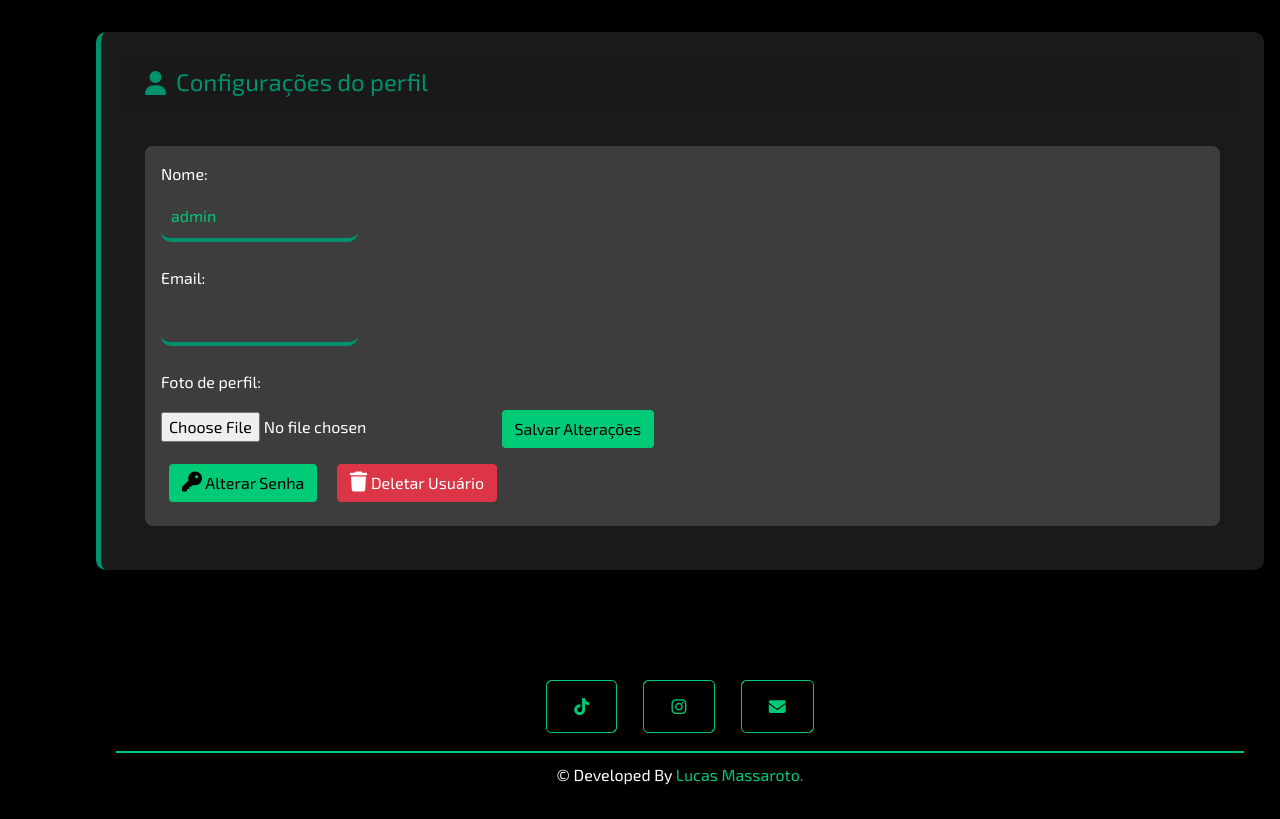
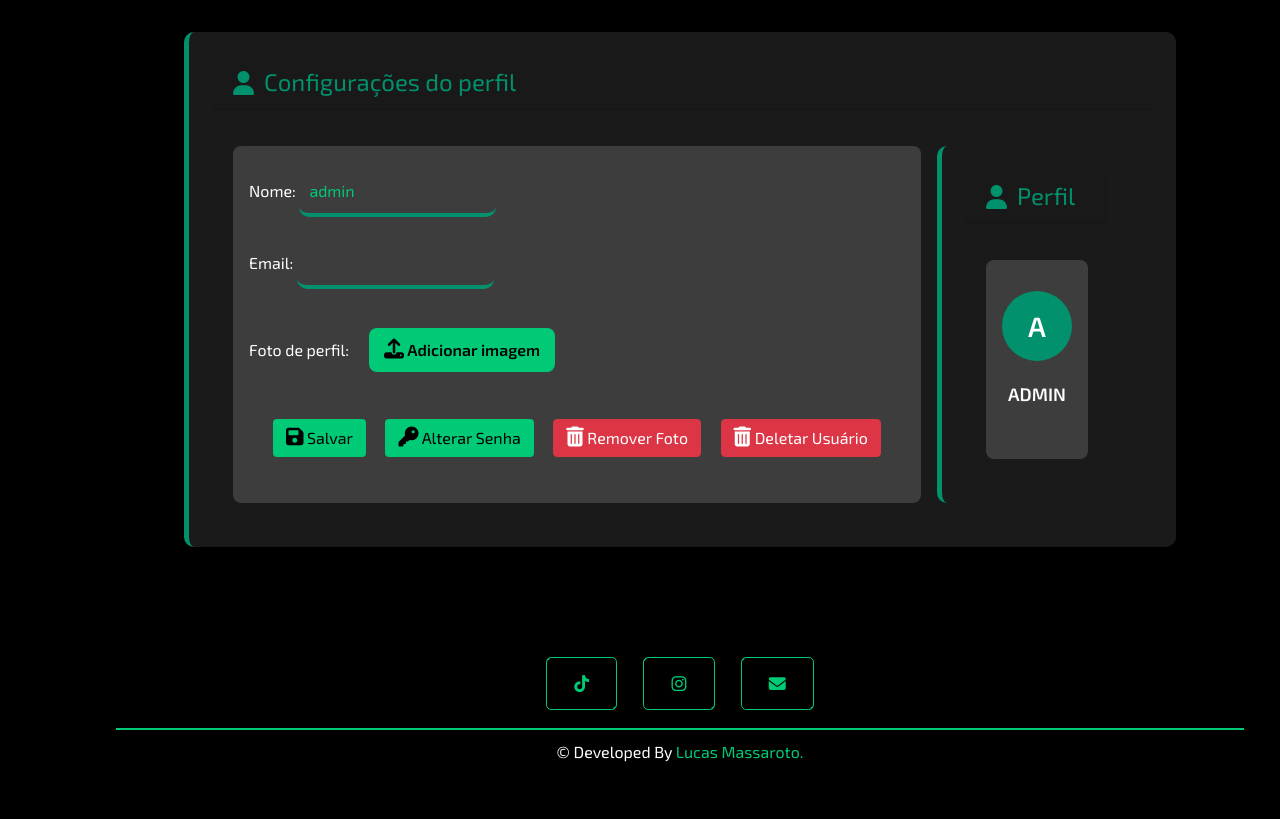
Before and after one commit to Lucasmassaroto1/ProjetoGazinCRUD, a PHP site: page /ProjetoGazinCRUD/admin/pages/perfil.php in a window 1280 px wide. Shown: the part 92-911 px from the top of the page. After the commit the page ends 854 px from the top, so only its background shows below. Run offline with PHP 8.4, Linux system fonts and the light colour scheme; a user stored in the database is signed in; data comes from the database, SQL or seed files in the repository; data that the repository does not hold is empty.

Commit message:
Finalizando foto de perfil

```diff
--- a/admin/component/delete_perfil.php
+++ b/admin/component/delete_perfil.php
@@ -6,6 +6,11 @@
     $usuario_id = $_SESSION['usuario_id'];
 
     try{
+        // Deleta todos os conteúdos criados pelo usuário
+        $sqlConteudo = "DELETE FROM conteudo WHERE criado_por = ?";
+        $stmtConteudo = $conexao->prepare($sqlConteudo);
+        $stmtConteudo->execute([$usuario_id]);
+
         //Deleta usuario logado
         $sql = "DELETE FROM usuarios WHERE id = ?";
         $stmt = $conexao->prepare($sql);
--- a/includes/cardsperfil.php
+++ b/includes/cardsperfil.php
@@ -1,3 +1,5 @@
+<link rel="stylesheet" href="<?= $base_url ?>public/src/style/inputperfil.css">
+<div class="alinhacard">
     <div class="grid-cards">
         <div class="card-status">
             <div class="card-header">
@@ -6,23 +8,80 @@
             </div>
             <div class="card-body">
                 <?= $mensagem ?>
+                <div class="activity-list" style="flex-direction: row;">
+                    <div class="activity-item">
+                        <div class="activity-content">
+                            <form method="post" enctype="multipart/form-data" action="../component/fotoperfil.php">
+                                <label>Nome:</label>
+                                <input type="text" name="nome" class="inputwelcome" value="<?= htmlspecialchars($_SESSION['usuario_nome']) ?>"><br><br>
+                                <label>Email:</label>
+                                <input type="email" name="email" class="inputwelcome" value="<?= htmlspecialchars($user['email']) ?>"><br><br>
+                                <div class="upload-area">
+                                    <label>Foto de perfil:</label>
+                                    <label for="foto" class="custom-upload-btn"><i class="fas fa-upload"></i> Adicionar imagem</label>
+                                    <input type="file" name="foto" id="foto" accept="image/*" onchange="loadPreview(this)">
+                                </div>
+                                <div class="activity-item">
+                                    <div class="activity-content">
+                                        <form method="post" enctype="multipart/form-data" action="../component/fotoperfil.php">
+                                            <button type="submit" class="btn btnhover"><i class="fas fa-floppy-disk"></i> Salvar</button>
+                                            <button onclick="window.location.href='../trocasenha.php'" type="button" class="btn btnhover"><i class="fas fa-key"></i> Alterar Senha</button>
+                                            <button type="submit" name="remover_foto" value="1" class="btn btn-danger"><i class="fas fa-trash-alt"></i> Remover Foto</button>
+                                            <button onclick="if(confirm('Tem certeza que deseja excluir seu perfil? Essa ação não pode ser desfeita.')){window.location.href='../component/delete_perfil.php';}" type="button" class="btn btn-danger"><i class="fas fa-trash-alt"></i> Deletar Usuário</button>
+                                        </form>
+                                    </div>
+                                </div>
+                            </form>
+                        </div>
+                    </div>
+
+                    <!-- ============== INICIO PERFIL ============== -->
+                    <div class="card-status">
+                        <div class="card-header">
+                            <i class="fas fa-user"></i>
+                            <h2>Perfil</h2>
+                        </div>
+                        <div class="card-body">
                             <div class="activity-list">
                                 <div class="activity-item">
                                     <div class="activity-content">
-                        <form method="post" enctype="multipart/form-data" action="../component/fotoperfil.php">
-                            <label>Nome:</label><br>
-                            <input type="text" name="nome" class="inputwelcome" value="<?= htmlspecialchars($_SESSION['usuario_nome']) ?>"><br><br>
-                            <label>Email:</label><br>
-                            <input type="email" name="email" class="inputwelcome" value="<?= htmlspecialchars($user['email']) ?>"><br><br>
-                            <label>Foto de perfil:</label><br>
-                            <input type="file" name="foto" id="">
-                            <button type="submit" class="btn btnhover">Salvar Alterações</button>
-                        </form>
-                        <button onclick="window.location.href='../trocasenha.php'" type="button" class="btn btnhover"><i class="fas fa-key"></i> Alterar Senha</button>
-                        <button onclick="window.location.href='../component/delete_perfil.php'" type="button" class="btn btn-danger"><i class="fas fa-trash"></i> Deletar Usuário</button>
+                                        <div class="resultado-perfil">
+                                            <?php if (!empty($user['foto_perfil'])): ?>
+                                                    <img id="preview" class="resultado-image" src="<?= $base_url . 'public/uploads/' . $user['foto_perfil'] ?>" alt="Foto de perfil">
+                                                <?php else: ?>
+                                                <div id="preview" class="resultado-letra">
+                                                    <?= strtoupper($_SESSION['usuario_nome'][0]) ?>
+                                                </div>
+                                            <?php endif; ?>
+                                            <div class="resultado-nome">
+                                                <?= strtoupper($_SESSION['usuario_nome']) ?>
+                                            </div>
+                                            <div class="resultado-nome">
+                                                <?= htmlspecialchars($user['email']) ?>
                                             </div>
                                         </div>
                                     </div>
                                 </div>
                             </div>
                         </div>
+                    </div>
+                    <!-- ============== FIM PERFIL ============== -->
+
+                </div>
+            </div>
+        </div>
+    </div>
+</div>
+
+<script>
+function loadPreview(input){
+    const file = input.files[0];
+    if(file){
+        const reader = new FileReader();
+        reader.onload = function(e){
+            document.getElementById('preview').src = e.target.result;
+        };
+        reader.readAsDataURL(file);
+    }
+}
+</script>
--- a/public/src/style/dash.css
+++ b/public/src/style/dash.css
@@ -34,8 +34,6 @@ body::-webkit-scrollbar-thumb{
     background: var(--secondary-color);
     border-radius: 10px;
 }
-
-/* ========== GERAL ========== */
 .conteudo{
     padding: 1rem;
     padding-left: 6rem;
--- /dev/null
+++ b/public/src/style/inputperfil.css
@@ -0,0 +1,76 @@
+:root{
+    --primary-color: #00CA76;
+    --secondary-color: #01916D;
+    --text-color: #ffffff;
+}
+.alinhacard{
+    display: flex;
+    justify-content: center;
+    user-select: none;
+}
+/* ========== CONFIGURAÇÕES PERFIL ========== */
+.upload-area{
+    display: flex;
+    align-items: center;
+    gap: 20px;
+    margin: 15px 0;
+    flex-wrap: wrap;
+}
+.custom-upload-btn{
+    background: var(--primary-color);
+    color: var(--background-color);
+    padding: 10px 15px;
+    border-radius: 8px;
+    font-weight: bold;
+    cursor: pointer;
+    transition: 0.3s;
+    display: inline-block;
+}
+.custom-upload-btn:hover{
+    background-color: var(--secondary-color);
+}
+input[type="file"]{
+    display: none;
+}
+
+/* ========== PERFIL RESULTADO ========== */
+.resultado-perfil{
+    display: flex;
+    justify-content: center;
+    align-items: center;
+    gap: 20px;
+    margin: 15px 0;
+    flex-wrap: wrap;
+    flex-direction: column;
+}
+.resultado-image{
+    width: 80px;
+    height: 80px;
+    border-radius: 50%;
+    object-fit: cover;
+    border: 2px solid var(--primary-color);
+}
+.resultado-letra{
+    width: 70px;
+    height: 70px;
+    background-color: var(--secondary-color);
+    color: var(--text-color);
+    border-radius: 50%;
+    font-weight: bold;
+    display: flex;
+    align-items: center;
+    justify-content: center;
+    font-size: 28px;
+    text-transform: uppercase;
+    position: relative;
+    z-index: 2;
+    transition: all 0.5s cubic-bezier(0.77, 0, 0.175, 1);
+}
+.resultado-nome{
+    font-weight: bold;
+    display: flex;
+    align-items: center;
+    justify-content: center;
+    font-size: 18px;
+    text-align: center;
+}
--- a/sql/bytecrud.sql
+++ b/sql/bytecrud.sql
@@ -29,7 +29,7 @@ CREATE TABLE conteudo(
     exemplo VARCHAR(255),
     data_criacao TIMESTAMP DEFAULT CURRENT_TIMESTAMP,
     criado_por INT NOT NULL,
-    FOREIGN KEY (criado_por) REFERENCES usuarios(id)
+    FOREIGN KEY (criado_por) REFERENCES usuarios(id) ON DELETE CASCADE
 );
 
 /* CREATE TABLE prefixos( --TABELA PREFIXO POR SERVIDOR (USAR FUTURAMENTE)
```
Also changed, not shown: admin/component/fotoperfil.php (+25 -0 lines), public/src/style/responsivel.css (deleted, +0 -37 lines), public/uploads/685be42d787ac.svg (deleted), public/uploads/685be5ac30378.svg (deleted). Lines whose indentation alone changed are shown as unchanged.
